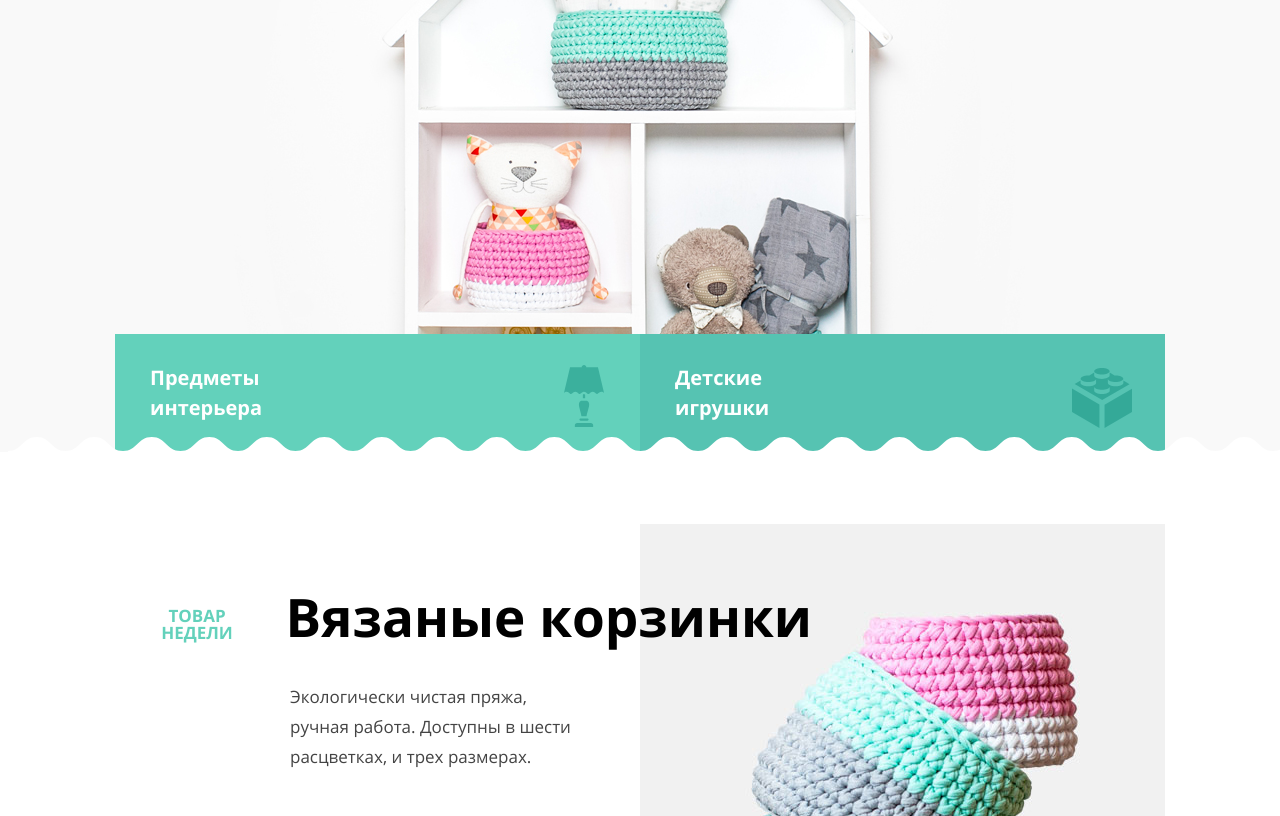
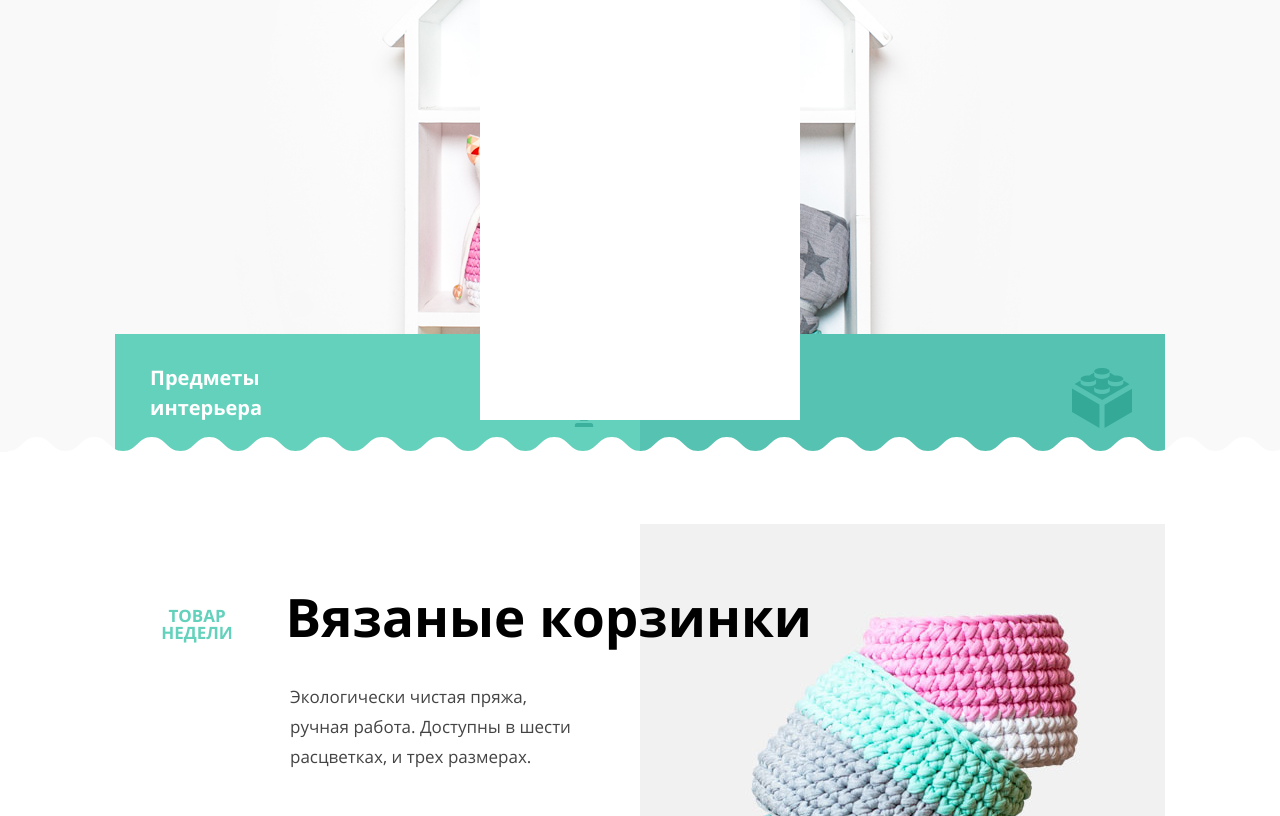
Before and after one commit to nikname777/410931-mishka, a website: page index.html in a window 1280 px wide. Shown: the part 380-1196 px from the top of the page. Drawn offline with nearby package versions, Linux system fonts and the light colour scheme; files that its build step writes are made by us from their sources.

Commit message:
Модал

```diff
--- a/sass/global/global.scss
+++ b/sass/global/global.scss
@@ -1,6 +1,7 @@
 body {
   margin: 0;
   padding: 0;
+  position: relative;
 }
 
 a {
--- a/sass/global/mobile-menu.scss
+++ b/sass/global/mobile-menu.scss
@@ -33,7 +33,7 @@
 }
 
 @media (min-width: 768px) {
-  .modal {
+  .mobile-menu {
     display: none;
   }
 }
--- a/sass/global/modal.scss
+++ b/sass/global/modal.scss
@@ -3,7 +3,7 @@
   width: 320px;
   min-height: 337px;
   background-color: #ffffff;
-  position: absolute;
+  position: fixed;
   top: 0;
   bottom: 0;
   left: 0;
```
